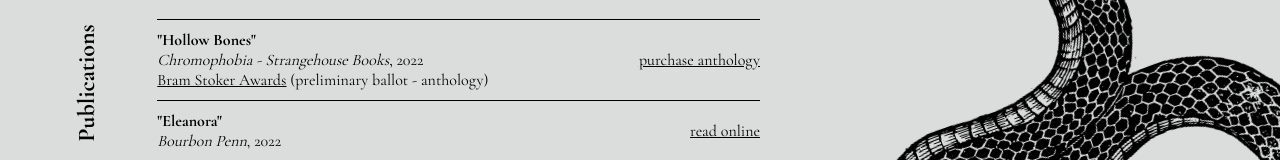
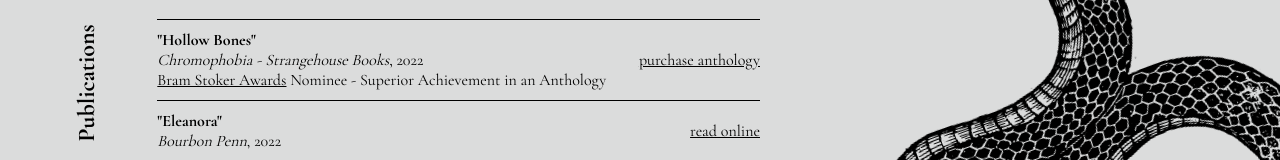
Before and after one commit to j3ssko/jesskoch-writing, a website: page express/index.html in a window 1280 px wide. Shown: the part 409-569 px from the top of the page. Drawn offline with nearby package versions, Linux system fonts and the light colour scheme.

Commit message:
changes april 2023

```diff
--- a/express/index.html
+++ b/express/index.html
@@ -40,7 +40,7 @@
                         <div class="pub-list-title">
                             <p><span class="bold">"Hollow Bones"</span></p>
                             <p><span class="italics">Chromophobia - Strangehouse Books</span>, 2022</p>
-                            <p><a link target="_blank" href="https://www.thebramstokerawards.com/news/the-2022-bram-stoker-awards-preliminary-ballot-announced/">Bram Stoker Awards</a> (preliminary ballot - anthology)</p>
+                            <p><a link target="_blank" href="https://www.thebramstokerawards.com/front-page/the-2022-bram-stoker-awards-final-ballot/">Bram Stoker Awards</a> Nominee - Superior Achievement in an Anthology</p>
                         </div>
                         <div>
                             <a target="_blank"
```
